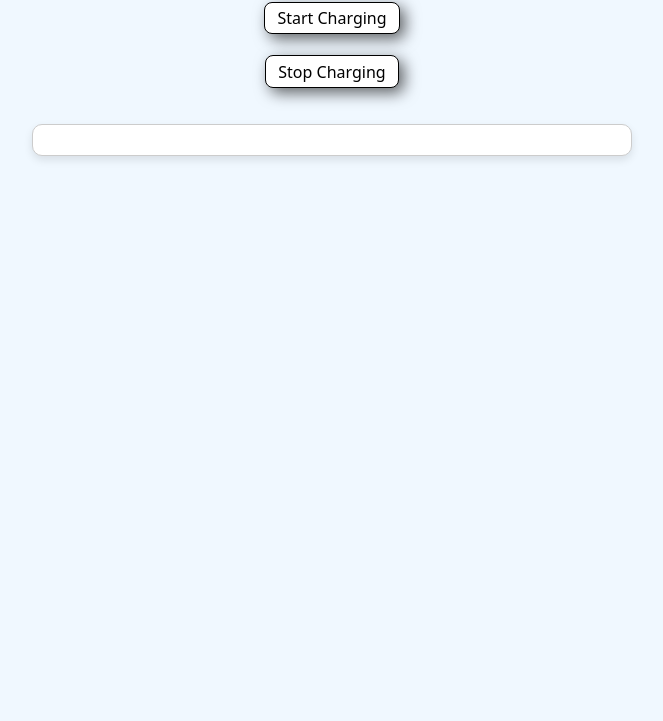
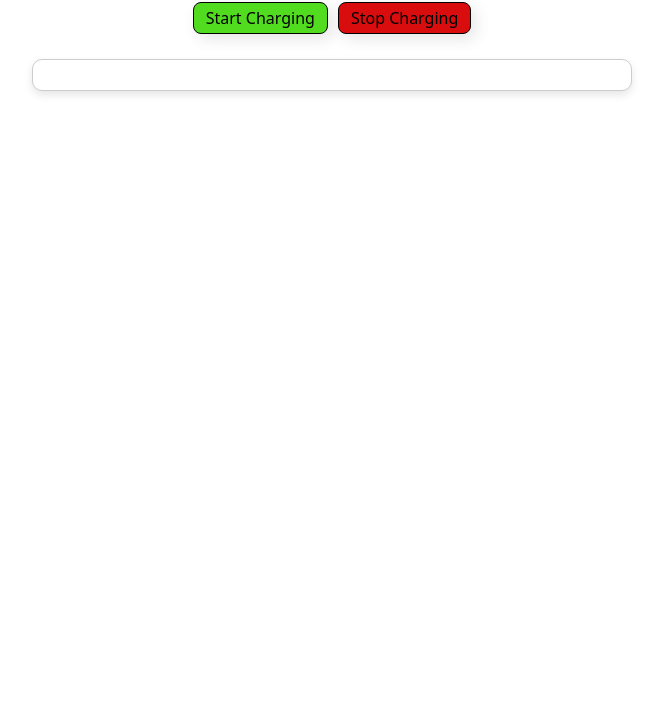
Before and after one commit to Inotila/battery-client, a plain HTML site: page index.html in a window 1280 px wide. Shown: the part 79-800 px from the top of the page, without its empty margins (308-971 px from the left). Drawn offline with nearby package versions, Linux system fonts and the light colour scheme.

Commit message:
Added style and layout refactoring

```diff
--- a/app.js
+++ b/app.js
@@ -1,12 +1,11 @@
 const BASE_URL = "http://127.0.0.1:5000";
 const output = document.getElementById("output");
 
-// Utility to print to output
 function log(msg) {
   output.innerHTML += `<p>${msg}</p>`;
 }
 
-// Fetch simulation info (battery status, consumption)
+// Fetch simulation info
 async function getInfo() {
   try {
     const response = await fetch(`${BASE_URL}/info`);
@@ -41,20 +40,20 @@ async function getPricePerHour() {
 }
 
 // Start charging
-async function startCharging() {
+async function startToCharge() {
   await fetch(`${BASE_URL}/charge`, { method: "POST" });
-  log("Charging started.");
+  log("Charging started...");
 }
 
 // Stop charging
-async function stopCharging() {
+async function endCharge() {
   await fetch(`${BASE_URL}/charge`, { method: "DELETE" });
-  log("Charging stopped.");
+  log("Charging stopped");
 }
 
-// Optimize charging: choose hours where usage + 7.4kW < 11kW and lowest price or consumption
+// Start OTP
 async function startOptimizedCharging() {
-  log("Fetching data...");
+  log("loading battery info...");
   const [info, baseLoad, prices] = await Promise.all([
     getInfo(),
     getBaseLoad(),
@@ -66,9 +65,9 @@ async function startOptimizedCharging() {
     const currentPercent = info.battery_percent;
     const targetKWh = (80 - currentPercent) / 100 * batteryCapacity;
 
-  log(`Battery at ${currentPercent.toFixed(1)}%. Need to charge ${targetKWh.toFixed(2)} kWh`);
+  log(`Battery: ${currentPercent.toFixed(1)}% - Charge Needed: ${targetKWh.toFixed(2)} kWh`);
 
-  // Calculate hours where it's safe to charge (consumption < 3.6kW)
+  // Calculate hours safe to charge (consumption < 3.6kW)
   let hours = [];
   for (let i = 0; i < baseLoad.length; i++) {
     const totalLoadIfCharging = baseLoad[i] + 7.4;
@@ -81,26 +80,24 @@ async function startOptimizedCharging() {
     }
   }
 
-  // Sort by lowest price (Subtask 2)
   hours.sort((a, b) => a.price - b.price);
 
-  // Calculate how many hours needed to charge to 80%
   const hoursNeeded = Math.ceil(targetKWh / 7.4);
   const selectedHours = hours.slice(0, hoursNeeded);
 
   log(`Selected charging hours: ${selectedHours.map(h => h.hour).join(", ")}`);
 
-  // Simulate time
+  // Simulation
   for (let i = 0; i < 24; i++) {
     if (selectedHours.find(h => h.hour === i)) {
-      await startCharging();
-      log(`Hour ${i}: Charging...`);
-      await new Promise(r => setTimeout(r, 1000)); // simulate delay
-      await stopCharging();
+      await startToCharge();
+      log(`${i}:00 - Charging...`);
+      await new Promise(r => setTimeout(r, 1000));
+      await endCharge();
     } else {
-      log(`Hour ${i}: Not charging.`);
+      log(`${i}:00 - Not charging.`);
     }
   }
 
-  log("Charging schedule complete.");
+  log("Charging complete... battery full :)");
 }
--- a/index.html
+++ b/index.html
@@ -4,18 +4,18 @@
 <head>
     <meta charset="UTF-8">
     <meta name="viewport" content="width=device-width, initial-scale=1.0" />
-    <title>Battery Management Client</title>
+    <title>Battery Management System</title>
     <link href="https://cdn.jsdelivr.net/npm/bootstrap@5.3.2/dist/css/bootstrap.min.css" rel="stylesheet" />
     <link href="./style.css" rel="stylesheet" />
-
 </head>
 
 <body>
-    <h1>Battery Management Client</h1>
-    <button class="btn" onclick="startOptimizedCharging()">Start Charging</button>
-    <button class="btn my-3" onclick="stopCharging()">Stop Charging</button>
+    <h1>Battery Management System</h1>
+    <div class="d-flex">
+        <button class="btn start-btn" onclick="startOptimizedCharging()">Start Charging</button>
+        <button class="btn stop-btn" onclick="endCharge()">Stop Charging</button>
+    </div>
     <div id="output" class="text-center"></div>
-
     <script src="app.js"></script>
 </body>
 
--- a/style.css
+++ b/style.css
@@ -1,5 +1,5 @@
- body {
-      background-color: #f0f8ff;
+body {
+      background-color: #ffffff;
       display: flex;
       flex-direction: column;
       align-items: center;
@@ -8,7 +8,7 @@
       padding: 20px;
     }
 
-    #output {
+#output {
       width: 90%;
       max-width: 600px;
       margin-top: 20px;
@@ -24,11 +24,26 @@
       margin: 5px;
     }
 
-    .btn  {
+.btn  {
   border-radius: 0.5rem !important;
   border: 1px solid #000 !important;
   padding: 0.2rem 0.75rem !important;
-  box-shadow: 5px 5px 15px rgba(0, 0, 0, 0.6);
-  background-color: #fff !important;
+  box-shadow: 5px 5px 15px rgba(0, 0, 0, 0.1);
   color: #000 !important;
 }
+
+.start-btn{
+    background-color: rgb(82, 220, 31);
+}
+
+.start-btn:hover{
+    background-color: rgb(98, 255, 41);
+}
+
+.stop-btn{
+    background-color: rgb(217, 13, 13);
+}
+
+.stop-btn:hover{
+    background-color: rgb(255, 41, 41);
+}
```
